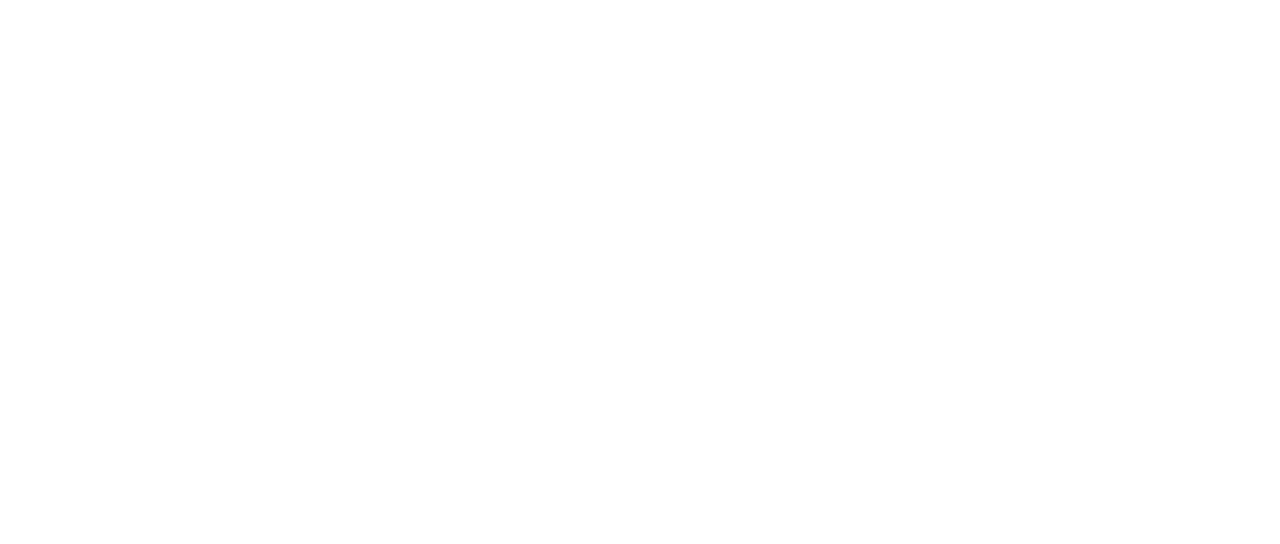
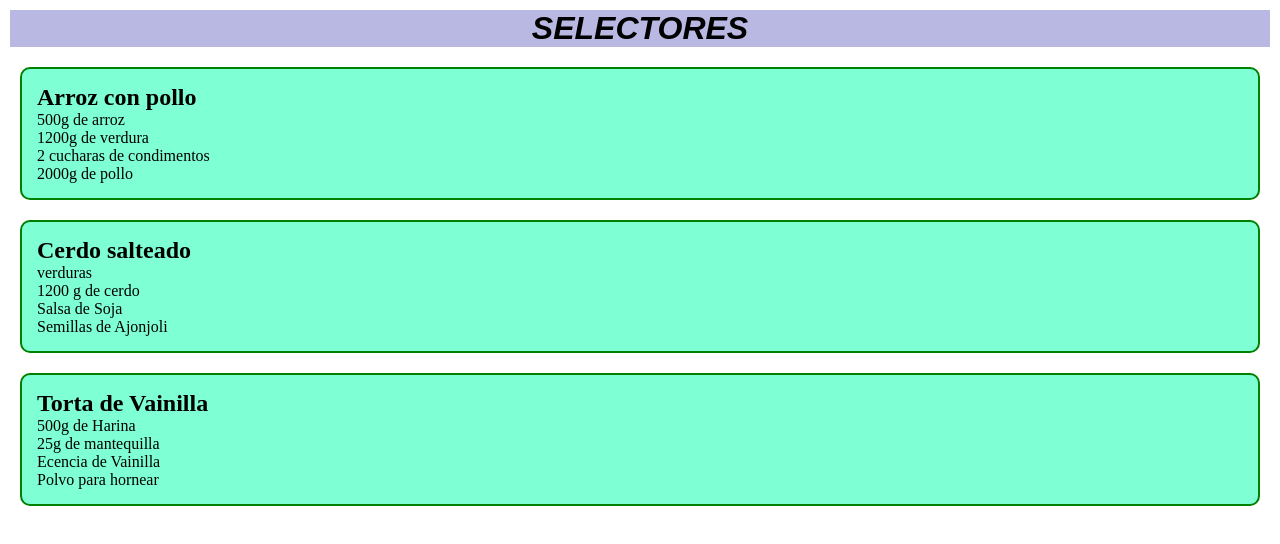
Before and after one commit to Dilan-Big/HTML-CSS, a plain HTML site: page Selectores/index.html in a window 1280 px wide. Drawn offline with Linux system fonts and the light colour scheme.

Commit message:
Cambios con CSS

```diff
--- a/Selectores/index.html
+++ b/Selectores/index.html
@@ -1,12 +1,45 @@
-<!DOCTYPE html>
+<!doctype html>
 <html lang="en">
-<head>
-    <meta charset="UTF-8">
-    <meta name="viewport" content="width=device-width, initial-scale=1.0">
+  <head>
+    <meta charset="UTF-8" />
+    <meta name="viewport" content="width=device-width, initial-scale=1.0" />
     <title>Document</title>
-    <link rel="stylesheet" href="style.css">
-</head>
-<body>
+    <link rel="stylesheet" href="style.css" />
+  </head>
+  <body>
+    <h1>Selectores</h1>
 
-</body>
+    <div>
+      <h2>Arroz con pollo</h2>
+
+      <ul>
+        <li>500g de arroz</li>
+        <li>1200g de verdura</li>
+        <li>2 cucharas de condimentos</li>
+        <li>2000g de pollo</li>
+      </ul>
+    </div>
+
+    <div>
+      <h2>Cerdo salteado</h2>
+
+      <ul>
+        <li>verduras</li>
+        <li>1200 g de cerdo</li>
+        <li>Salsa de Soja</li>
+        <li>Semillas de Ajonjoli</li>
+      </ul>
+    </div>
+
+    <div>
+      <h2>Torta de Vainilla</h2>
+
+      <ul>
+        <li>500g de Harina</li>
+        <li>25g de mantequilla</li>
+        <li>Ecencia de Vainilla</li>
+        <li>Polvo para hornear</li>
+      </ul>
+    </div>
+  </body>
 </html>
--- a/Selectores/style.css
+++ b/Selectores/style.css
@@ -0,0 +1,25 @@
+*{
+    margin: 0%;
+    padding: 0%;
+    box-sizing: border-box;
+}
+
+h1 {
+    background-color: rgb(184, 184, 227);
+    text-align: center;
+    text-transform: uppercase;
+    font-family: Arial, Helvetica, sans-serif;
+    font-style: italic;
+    margin: 10px;
+
+}
+div {
+    background-color: aquamarine;
+    margin: 20px;
+    padding: 15px;
+    border: 2px solid green;
+    border-radius: 10px;
+}
+ul {
+    list-style: none;
+}
```
